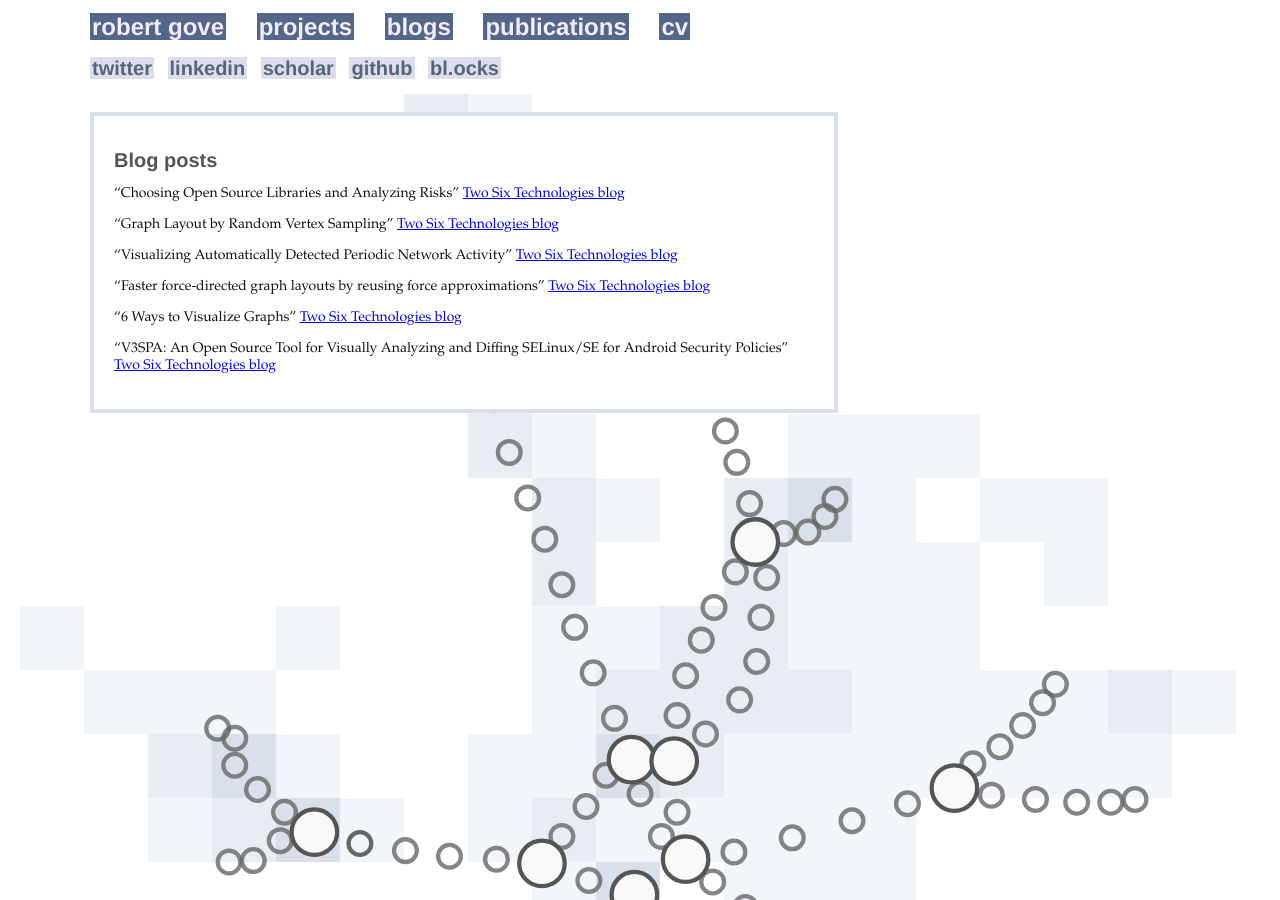
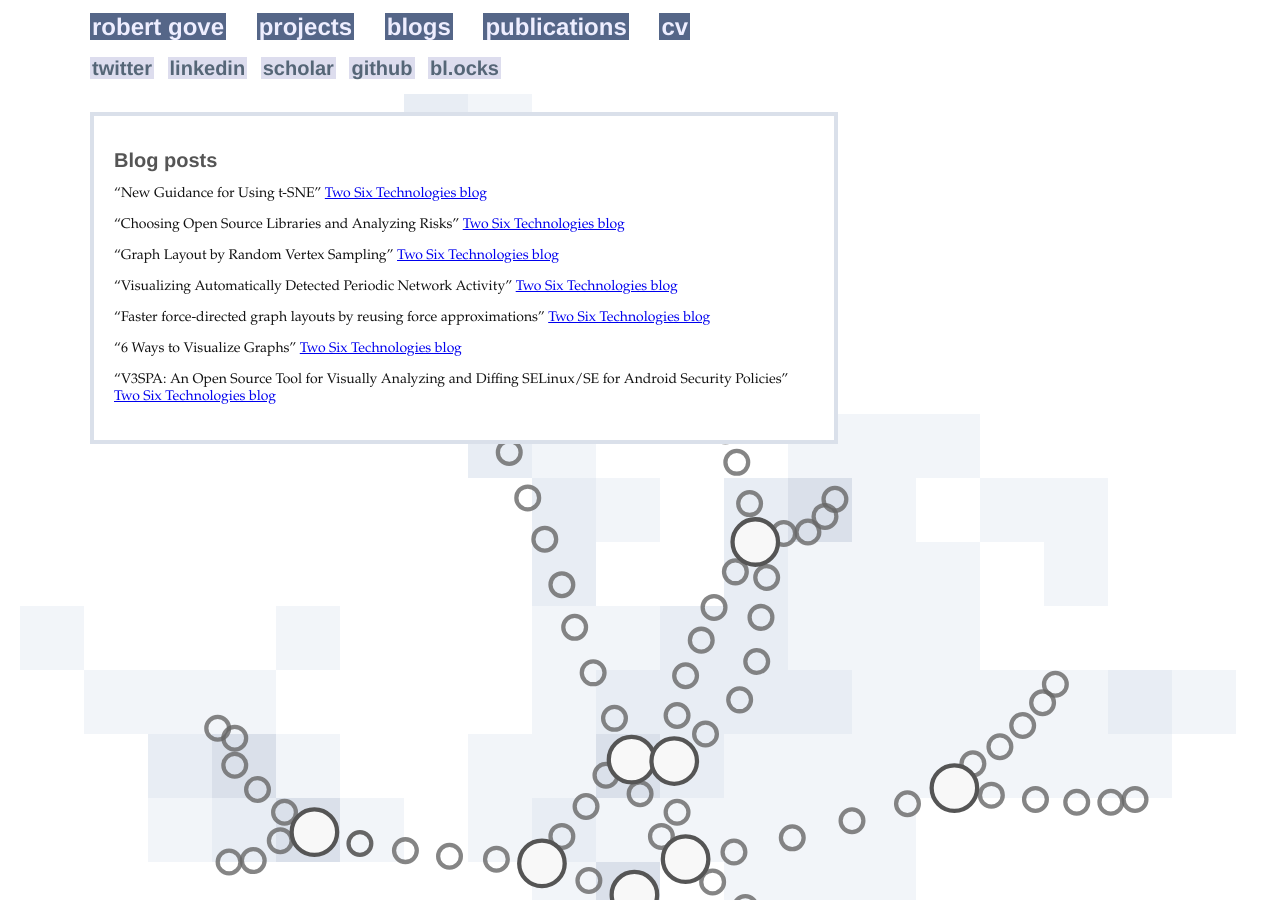
Before and after one commit to rpgove/rpgove.github.io, a Jekyll site: the page built from blogs.markdown, in a window 1280 px wide. Built offline with Jekyll 4.4.1, drawn with Linux system fonts in a browser that asks for light colours.

Commit message:
t-SNE blog post

```diff
--- a/blogs.markdown
+++ b/blogs.markdown
@@ -5,6 +5,8 @@ permalink: /blogs/
 ---
 
 # Blog posts
+
+"New Guidance for Using t-SNE" [Two Six Technologies blog](https://twosixtech.com/new-guidance-for-using-t-sne/)
 
 "Choosing Open Source Libraries and Analyzing Risks" [Two Six Technologies blog](https://twosixtech.com/choosing-open-source-libraries-and-analyzing-risks/)
 
```
